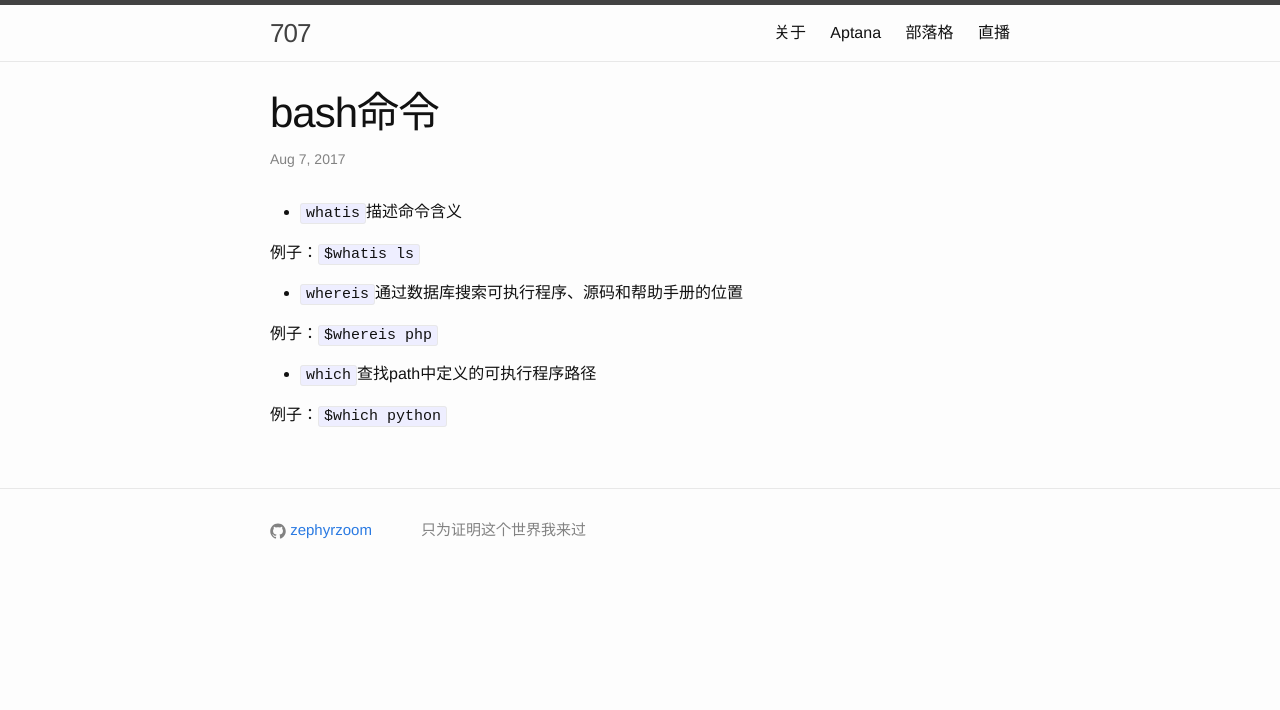
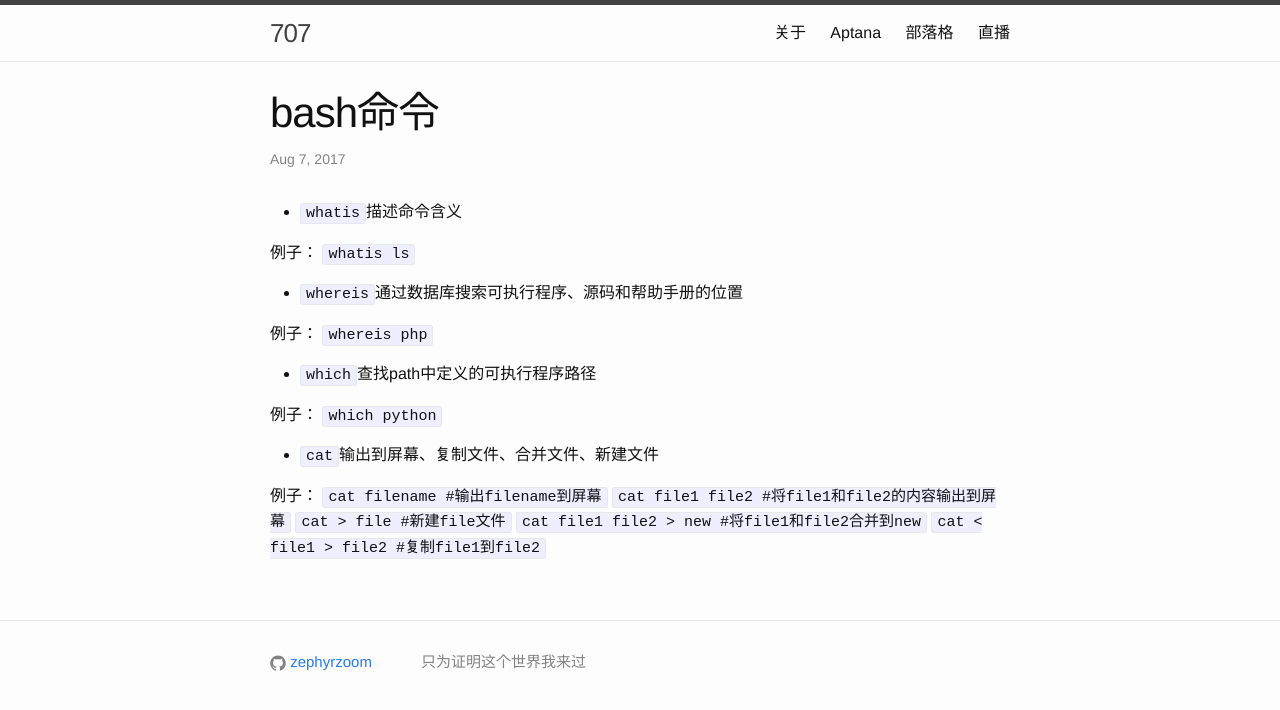
Before and after one commit to zephyrzoom/zephyrzoom.github.io, a Jekyll site: the page built from _posts/2017-08-07-bash.md, in a window 1280 px wide. Shown: the top 710 px of the page. Built offline with Jekyll 4.4.1, drawn with Linux system fonts in a browser that asks for light colours.

Commit message:
update bash

```diff
--- a/_posts/2017-08-07-bash.md
+++ b/_posts/2017-08-07-bash.md
@@ -6,12 +6,24 @@ date: 2017-08-07 20:39:00 +0800
 
 - `whatis`描述命令含义
 
-例子：`$whatis ls`
+例子：
+`whatis ls`
 
 - `whereis`通过数据库搜索可执行程序、源码和帮助手册的位置
 
-例子：`$whereis php`
+例子：
+`whereis php`
 
 - `which`查找path中定义的可执行程序路径
 
-例子：`$which python`
+例子：
+`which python`
+
+- `cat`输出到屏幕、复制文件、合并文件、新建文件
+
+例子：
+`cat filename #输出filename到屏幕`
+`cat file1 file2 #将file1和file2的内容输出到屏幕`
+`cat > file #新建file文件`
+`cat file1 file2 > new #将file1和file2合并到new`
+`cat < file1 > file2 #复制file1到file2`
```
